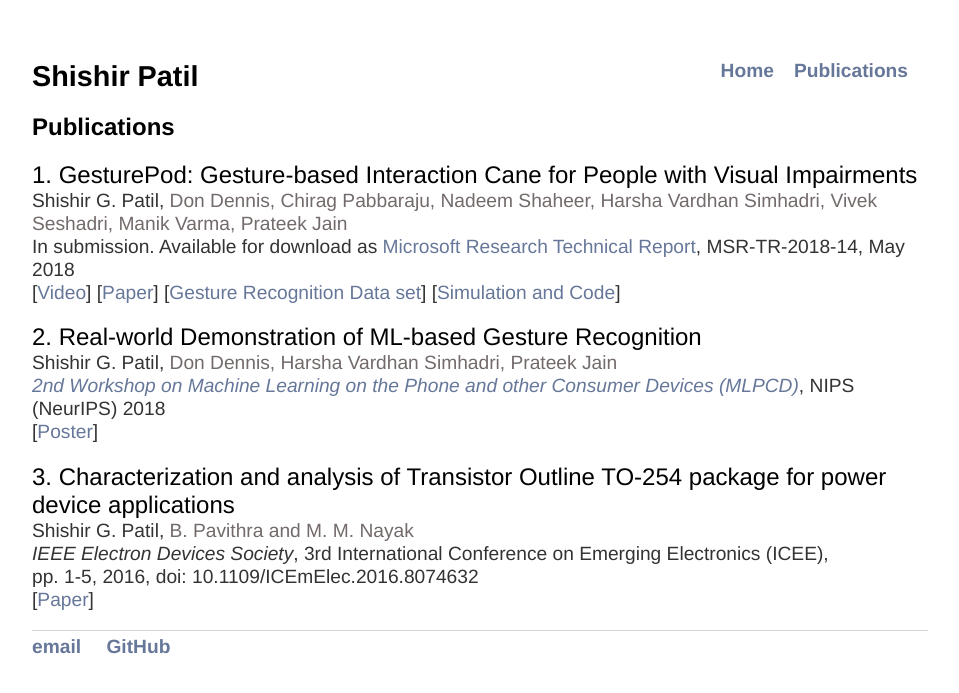
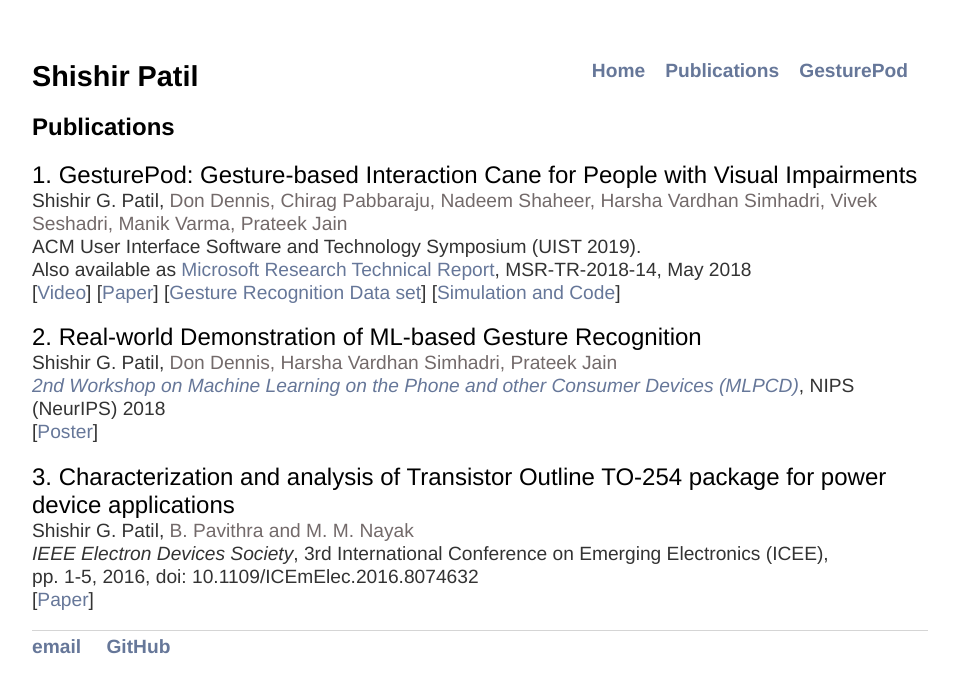
Before and after one commit to ShishirPatil/ShishirPatil.github.io, a Jekyll site: the page built from publications/index.html, in a window 1280 px wide. Shown: the top 693 px of the page, without its empty margins (160-1119 px from the left). Built offline with Jekyll 4.4.1, drawn with Linux system fonts in a browser that asks for light colours.

Commit message:
Updating UIST, and introducing GesturePod

```diff
--- a/_layouts/default.html
+++ b/_layouts/default.html
@@ -12,7 +12,7 @@
 				</script>
 
 			<meta name="google-site-verification" content="Yn2a7d7nRhk98Am_vVw9FZVKMz6-pSyq9W2iI-1ohgM" >
-			<meta name="keywords" content ="Shishir, Shishir Patil, t-shpati, Microsoft Research, MSR, GesturePod, Resource Constrained Machine Learning, EdgeML">
+			<meta name="keywords" content ="Shishir, Shishir Patil, t-shpati, Microsoft Research, MSR, Resource Constrained Machine Learning, EdgeML, GesturePod, Gesture Pod, gesturepod, gesture pod">
 			<title>{{ page.title }}</title>
 			<!-- link to main stylesheet -->
 			<link rel="stylesheet" type="text/css" href="/css/main.css">
@@ -23,6 +23,7 @@
 	    		<ul>
 	    			<li style="font-size:1.5em;font-family:'Helvetica'"> Shishir Patil </li>
 	    			<!-- <li style="float:right; font-family:'Helvetica'"><a href="https://drive.google.com/file/d/1Fdmc4aNIdXnHyt9MQlyiXhmM2GKku8Ya/view?usp=sharing" target="_blank">CV</a></li> -->
+	        		<li style="float:right; font-family:'Helvetica'"><a href="/gesturepod">GesturePod</a></li>
 	        		<li style="float:right; font-family:'Helvetica'"><a href="/publications">Publications</a></li>
 	        		<li style="float:right; font-family:'Helvetica'"><a href="/">Home</a></li>
 		        	<!-- <li style="float:right"><a href="/about">About</a></li> -->
--- a/publications/index.html
+++ b/publications/index.html
@@ -8,9 +8,10 @@
 
 			<h4-pub>1. GesturePod: Gesture-based Interaction Cane for People with Visual Impairments</h4-pub><br/>
 			<p-pub> Shishir G. Patil, <co-author-name>Don Dennis, Chirag Pabbaraju, Nadeem Shaheer, Harsha Vardhan Simhadri, Vivek Seshadri, Manik Varma, Prateek Jain </co-author-name><br/>
-			In submission. Available for download as <a href='https://www.microsoft.com/en-us/research/publication/gesturepod-programmable-gesture-recognition-augmenting-assistive-devices/'>Microsoft Research Technical Report</a>, MSR-TR-2018-14, May 2018<br/>
+			ACM User Interface Software and Technology Symposium (UIST 2019).<br/>
+			Also available as <a href='https://www.microsoft.com/en-us/research/publication/gesturepod-programmable-gesture-recognition-augmenting-assistive-devices/'>Microsoft Research Technical Report</a>, MSR-TR-2018-14, May 2018<br/>
 			[<a href='https://1drv.ms/u/s!AjDloPaG_l0Et7Ikid1voOVFuI116Q'>Video</a>]
-			[<a href='https://www.microsoft.com/en-us/research/publication/gesturepod-programmable-gesture-recognition-augmenting-assistive-devices/'>Paper</a>]
+			[<a href='/gesturepod/GesturePodPaper.pdf'>Paper</a>]
 			[<a href='https://www.microsoft.com/en-us/research/uploads/prod/2018/05/dataTR_v1.tar.gz'>Gesture Recognition Data set</a>] [<a href='https://github.com/Microsoft/EdgeML/tree/master/Applications/GesturePod'>Simulation and Code</a>]</p-pub>
 
 			<div><p></p></div>
```
Also changed, not shown: gesturepod/index.html (added, +35 -0 lines), 1 other file.
